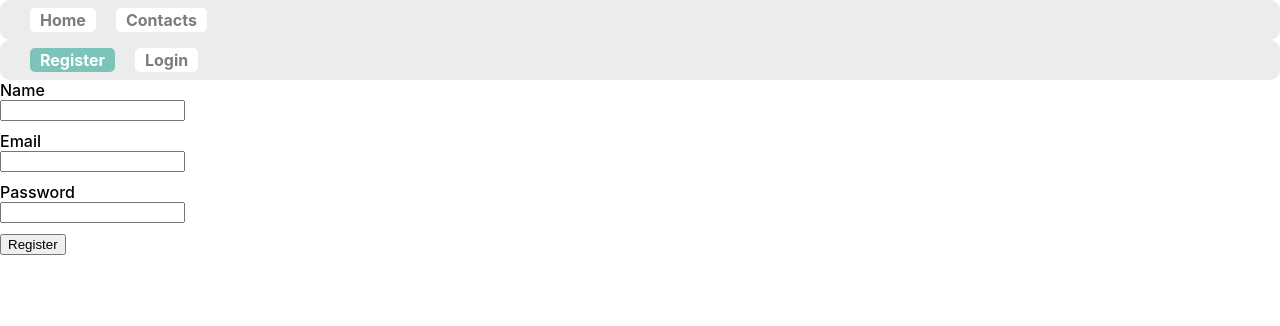
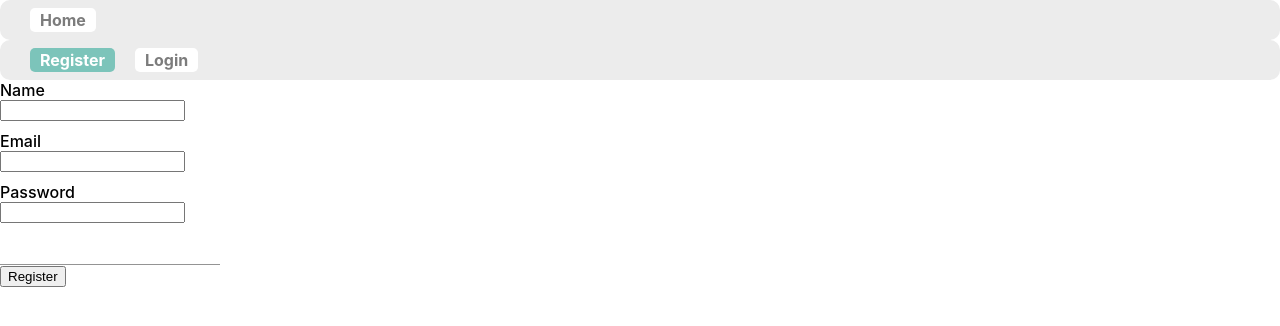
Before and after one commit to LyudmilaRomanchenko/goit-react-hw-08-phonebook, a React (Create React App) app: page /register in a window 1280 px wide. Shown: the top 326 px of the page. Built offline with nearby package versions, Linux system fonts and the light colour scheme.

Commit message:
add styes

```diff
--- a/src/components/App.js
+++ b/src/components/App.js
@@ -12,7 +12,7 @@ import AppBar from "./AppBar";
 // import Contacts from "../views/Сontacts";
 // import RegisterForm from "../views/RegisterForm";
 // import LoginForm from "../views/LoginForm";
-import { authOperations } from "../redux/auth";
+import { authOperations, authSelectors } from "../redux/auth";
 import PrivateRoute from "./PrivateRoute";
 import PublicRoute from "./PublicRoute";
 
@@ -25,15 +25,26 @@ const Contacts = lazy(() => import("../views/Сontacts"));
 console.log(PrivateRoute);
 
 function App() {
+  const isFetchingCurrentUser = useSelector(authSelectors.getIsFetchingCurrent);
+  console.log(isFetchingCurrentUser);
+
   const dispatch = useDispatch();
   useEffect(() => {
     dispatch(authOperations.fetchCurrentUser());
   }, [dispatch]);
   return (
+    // !isFetchingCurrentUser && (
     <div>
+      {/* <AppBar /> */}
+      {isFetchingCurrentUser ? (
+        <h3>LOADING</h3>
+      ) : (
+        <>
           <AppBar />
+          <Suspense fallback={<h3>Loading</h3>}>
             {/* <Suspense fallback={<Spinner />}> */}
-      <Suspense fallback={<h3>Loading</h3>}>
+
+            {/* <AppBar /> */}
             <Routes>
               {/* <Route path="/" element={<HomePage />} /> */}
               <Route path="/" element={<PublicRoute />}>
@@ -42,24 +53,31 @@ function App() {
               {/* <Route path="register" element={<RegisterForm />} /> */}
               <Route
                 path="/register"
-            element={<PublicRoute redirectTo="/register" restricted />}
+                element={<PublicRoute redirectTo="/contacts" restricted />}
               >
                 <Route path="/register" element={<RegisterForm />} />
               </Route>
               {/* <Route path="login" element={<LoginForm />} /> */}
               <Route
                 path="/login"
-            element={<PublicRoute redirectTo="/login" restricted />}
+                element={<PublicRoute redirectTo="/contacts" restricted />}
               >
                 <Route path="/login" element={<LoginForm />} />
               </Route>
 
-          <Route path="/contacts" element={<PrivateRoute />}>
+              <Route
+                path="/contacts"
+                // element={<PrivateRoute redirectTo="/contacts" />}
+                element={<PrivateRoute />}
+              >
                 <Route path="/contacts" element={<Contacts />} />
               </Route>
             </Routes>
           </Suspense>
+        </>
+      )}
     </div>
+    // )
   );
 }
 
--- a/src/components/AppBar/AppBar.js
+++ b/src/components/AppBar/AppBar.js
@@ -7,11 +7,19 @@ import { authSelectors } from "../../redux/auth";
 
 export default function Appbar() {
   const isLoggedIn = useSelector(authSelectors.getIsLoggedIn);
+  const isFetchingCurrentUser = useSelector(authSelectors.getIsFetchingCurrent);
+
   console.log(isLoggedIn);
+  console.log(!isFetchingCurrentUser);
   return (
     <header className={styles.header}>
       <Navigation />
-      {isLoggedIn ? <UserMemu /> : <AuthNav />}
+      {/* {!isLoggedIn && !isFetchingCurrentUser ? "" : <Navigation />}
+      {!isLoggedIn && isFetchingCurrentUser ? <AuthNav /> : <UserMemu />} */}
+      {/* {(isLoggedIn || isFetchingCurrentUser) && <UserMemu />} */}
+
+      {isLoggedIn || isFetchingCurrentUser ? <UserMemu /> : <AuthNav />}
+
       {/* <UserMemu />
       <AuthNav /> */}
     </header>
--- a/src/components/Navigation/Navigation.js
+++ b/src/components/Navigation/Navigation.js
@@ -1,16 +1,54 @@
+/* eslint-disable no-lone-blocks */
+import { useSelector } from "react-redux";
 import { NavLink } from "react-router-dom";
 import s from "./Navigation.module.css";
+import { authSelectors } from "../../redux/auth";
 
-const Navigation = () => (
+function Navigation() {
+  const isLoggedIn = useSelector(authSelectors.getIsLoggedIn);
+  console.log(isLoggedIn);
+  // const isFetchingCurrentUser = useSelector(authSelectors.getIsFetchingCurrent);
+
+  return (
+    // !isFetchingCurrentUser && (
     <nav className={s.nav}>
       <NavLink
-      //   exact
         to="/"
         className={({ isActive }) => (isActive ? s.activeLink : s.link)}
       >
         Home
       </NavLink>
-    {/*
+
+      {isLoggedIn && (
+        <NavLink
+          to="/contacts"
+          className={({ isActive }) => (isActive ? s.activeLink : s.link)}
+        >
+          Contacts
+        </NavLink>
+      )}
+    </nav>
+    // )
+  );
+}
+
+export default Navigation;
+
+// {
+//   !isFetchingCurrentUser && (
+//     <NavLink
+//       to="/"
+//       className={({ isActive }) => (isActive ? s.activeLink : s.link)}
+//     >
+//       Home
+//     </NavLink>
+//   );
+// }
+
+// className={({ isActive }) => isActive ? "red" : "blue"}
+//////////////////
+{
+  /*
     <NavLink
       //   exact
       to="/register"
@@ -24,17 +62,5 @@ const Navigation = () => (
       className={({ isActive }) => (isActive ? s.activeLink : s.link)}
     >
       Login
-    </NavLink> */}
-
-    <NavLink
-      to="/contacts"
-      className={({ isActive }) => (isActive ? s.activeLink : s.link)}
-    >
-      Contacts
-    </NavLink>
-  </nav>
-);
-
-export default Navigation;
-
-// className={({ isActive }) => isActive ? "red" : "blue"}
+    </NavLink> */
+}
--- a/src/components/PrivateRoute.js
+++ b/src/components/PrivateRoute.js
@@ -4,11 +4,14 @@ import { authSelectors } from "../redux/auth";
 
 // console.log(Redirect);
 
-function PrivateRoute({ redirectTo = "/" }) {
+function PrivateRoute() {
+  // console.log(redirectTo);
   const isLoggedIn = useSelector(authSelectors.getIsLoggedIn);
 
-  return isLoggedIn ? <Outlet /> : <Navigate to={redirectTo} />;
-  // return isLoggedIn ? children : <Navigate to="/login" />;
+  console.log(isLoggedIn);
+
+  // return isLoggedIn ? <Outlet /> : <Navigate to={redirectTo} />;
+  return isLoggedIn ? <Outlet /> : <Navigate to="/login" />;
 }
 
 export default PrivateRoute;
--- a/src/components/PublicRoute.js
+++ b/src/components/PublicRoute.js
@@ -4,9 +4,14 @@ import { Navigate, Outlet } from "react-router-dom";
 import { authSelectors } from "../redux/auth";
 
 function PublicRoute({ restricted = false, redirectTo = "/" }) {
+  console.log(redirectTo);
   const isLoggedIn = useSelector(authSelectors.getIsLoggedIn);
+  // const isFetchingCurrentUser = useSelector(authSelectors.getIsFetchingCurrent);
 
   const shouldRedirect = isLoggedIn && restricted;
+  // const shouldRedirect = isLoggedIn && restricted && !isFetchingCurrentUser;
+
+  console.log(shouldRedirect);
 
   return !shouldRedirect ? <Outlet /> : <Navigate to={redirectTo} />;
 }
--- a/src/components/UserMemu/UserMemu.js
+++ b/src/components/UserMemu/UserMemu.js
@@ -11,13 +11,13 @@ function UserMemu() {
   const dispatch = useDispatch();
   // const onLogOut = () => dispatch(authOperations.logOut());
   return (
-    <div>
+    <nav>
       {/* <img height="60" src={homeImg}></img> */}
       <span>Welcom, {email}</span>
       <button type="button" onClick={() => dispatch(authOperations.logOut())}>
         Log out
       </button>
-    </div>
+    </nav>
   );
 }
 
--- a/src/redux/auth/auth-selector.js
+++ b/src/redux/auth/auth-selector.js
@@ -1,9 +1,11 @@
 const getIsLoggedIn = (state) => state.auth.isLoggedIn;
 const getUserEmail = (state) => state.auth.user.email;
+const getIsFetchingCurrent = (state) => state.auth.isFetchingCurrentUser;
 
 const authSelectors = {
   getIsLoggedIn,
   getUserEmail,
+  getIsFetchingCurrent,
 };
 
 export default authSelectors;
--- a/src/redux/auth/auth-slice.js
+++ b/src/redux/auth/auth-slice.js
@@ -5,6 +5,7 @@ const initialState = {
   user: { name: null, email: null },
   token: null,
   isLoggedIn: false,
+  isFetchingCurrentUser: false,
 };
 
 const authSlice = createSlice({
@@ -26,9 +27,16 @@ const authSlice = createSlice({
       state.token = null;
       state.isLoggedIn = false;
     },
+    [authOperations.fetchCurrentUser.pending](state) {
+      state.isFetchingCurrentUser = true;
+    },
     [authOperations.fetchCurrentUser.fulfilled](state, action) {
       state.user = action.payload;
       state.isLoggedIn = true;
+      state.isFetchingCurrentUser = false;
+    },
+    [authOperations.fetchCurrentUser.rejected](state) {
+      state.isFetchingCurrentUser = false;
     },
   },
 });
--- a/src/views/RegisterForm/RegisterForm.js
+++ b/src/views/RegisterForm/RegisterForm.js
@@ -12,6 +12,7 @@ import { Input } from "@mui/material";
 // import { useFormControl } from "@mui/material/FormControl";
 ///////////////////////////////////////////////////////////////////////////////////////
 import { makeStyles } from "@mui/styles";
+import { InputLabel } from "@mui/material";
 
 console.log(authOperations.register);
 
@@ -69,7 +70,6 @@ function RegisterForm() {
           required
         />
       </label>
-
       <label className={s.lableContact}>
         Email
         <input
@@ -81,7 +81,6 @@ function RegisterForm() {
           required
         />
       </label>
-
       <label className={s.lableContact}>
         Password
         <input
@@ -93,13 +92,17 @@ function RegisterForm() {
           required
         />
       </label>
-
+      <InputLabel
+        variant="standard"
+        children={<Input type="password" />}
+        password
+      ></InputLabel>
       {/* <label>
         Password
         <Input type="password" />
       </label> */}
-      {/*
-      <TextField
+
+      {/* <TextField
         id="outlined-multiline-flexible"
         label="Name"
         multiline
@@ -112,9 +115,9 @@ function RegisterForm() {
         value={name}
         ////////
         onChange={handleChange}
-      />
+      /> */}
 
-      <TextField
+      {/* <TextField
         id="outlined-multiline-flexible"
         label="Email"
         multiline
@@ -148,12 +151,10 @@ function RegisterForm() {
         // }}
         className={classes}
         onChange={handleChange}
-      /> */}
-
+      />  */}
       <button className={s.button} type="submit">
         Register
       </button>
-
       {/* <Button
         type="submit"
         onClick={handleSubmit}
```
Also changed, not shown: src/components/AuthNav/AuthNav.js (+8 -1 lines). Lines whose indentation alone changed are shown as unchanged.
